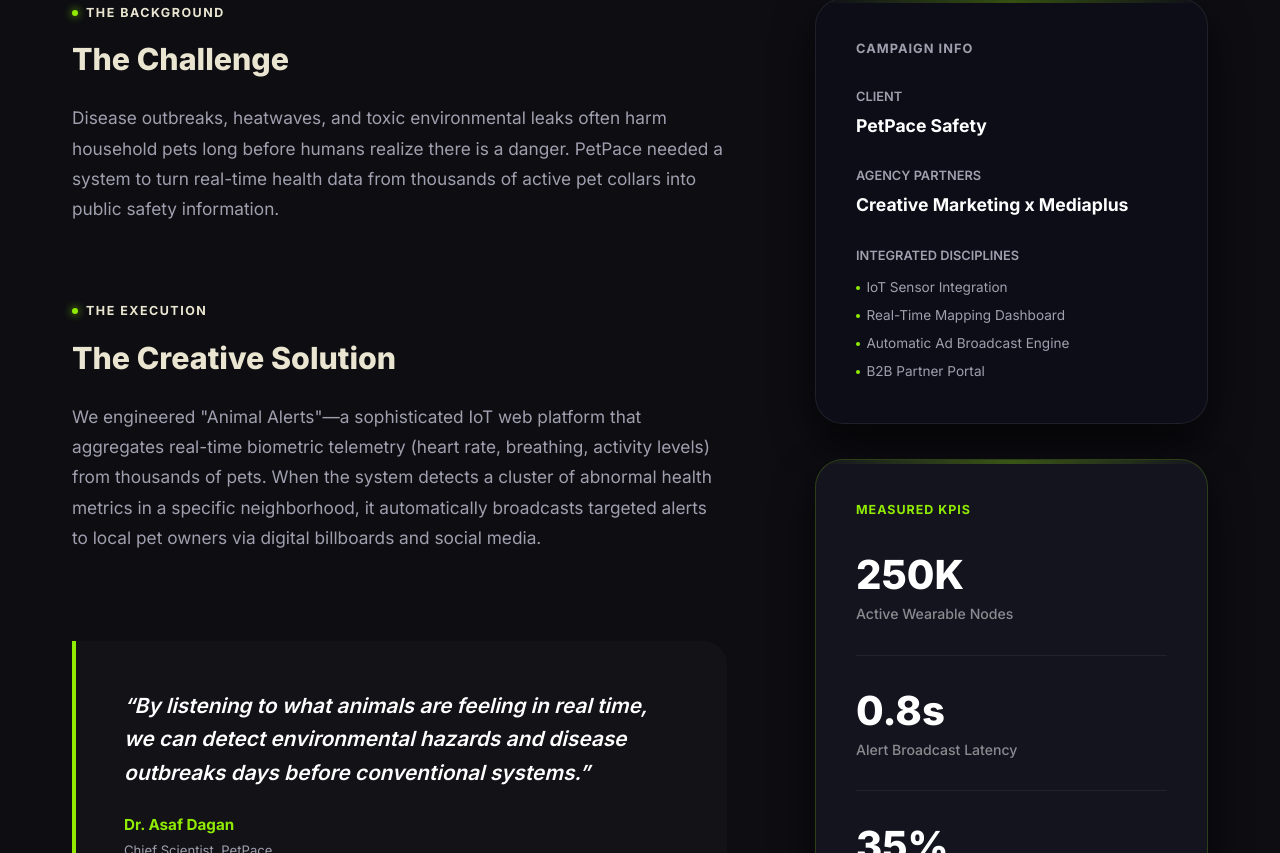
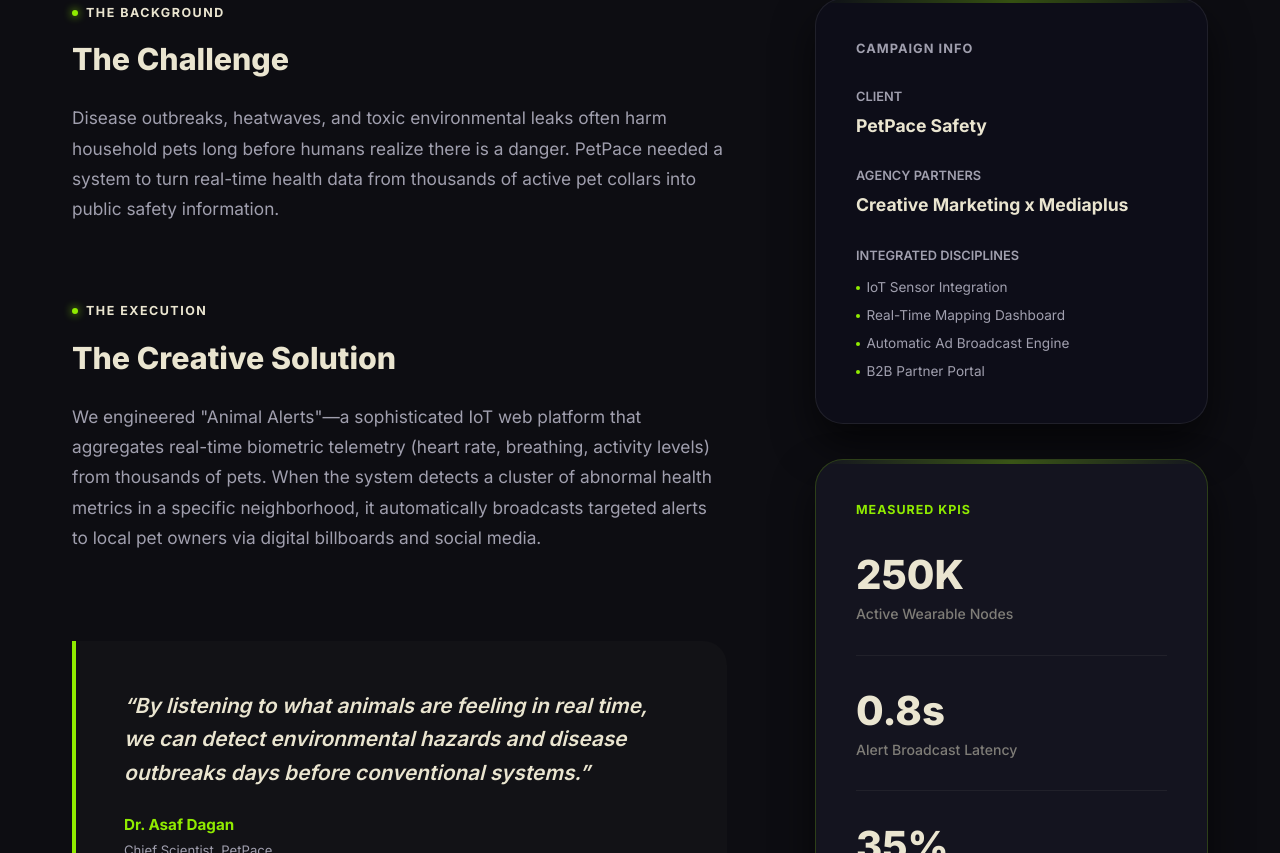
Before and after one commit to thevinduthenura/Creavie_Marketing, a Next.js app: page /work/animal-alerts in a window 1280 px wide. Shown: the part 1127-1980 px from the top of the page. Built offline with nearby package versions, Linux system fonts and the light colour scheme.

Commit message:
style: replace remaining hardcoded white text and elements with brand vintage cream colors

```diff
--- a/app/work/[id]/page.tsx
+++ b/app/work/[id]/page.tsx
@@ -212,7 +212,7 @@ export default function CaseStudyPage() {
       <div className="container" style={{ paddingTop: '200px', textAlign: 'center', minHeight: '80vh' }}>
         <h1 style={{ fontFamily: 'var(--font-title)', fontSize: '2.5rem', fontWeight: 800 }}>Case Study Not Found</h1>
         <p style={{ color: 'var(--text-muted)', margin: '2rem 0' }}>The requested project details could not be found.</p>
-        <Link href="/work" style={{ display: 'inline-flex', background: 'var(--bg-dark)', color: '#fff', padding: '0.8rem 2rem', borderRadius: '100px', fontWeight: 600, fontFamily: 'var(--font-title)' }}>
+        <Link href="/work" style={{ display: 'inline-flex', background: 'var(--bg-dark)', color: 'var(--text-dark)', padding: '0.8rem 2rem', borderRadius: '100px', fontWeight: 600, fontFamily: 'var(--font-title)' }}>
           Back to Portfolio
         </Link>
       </div>
@@ -241,7 +241,7 @@ export default function CaseStudyPage() {
             <span style={{ background: 'var(--secondary)', color: 'var(--text-dark)', padding: '0.4rem 1.1rem', borderRadius: '100px', fontSize: '0.8rem', fontWeight: 700, fontFamily: 'var(--font-title)', textTransform: 'uppercase', letterSpacing: '0.05em' }}>
               {study.tag}
             </span>
-            <span style={{ border: 'var(--border-light)', background: 'rgba(255,255,255,0.05)', color: 'var(--text-muted)', padding: '0.4rem 1.1rem', borderRadius: '100px', fontSize: '0.8rem', fontWeight: 600, fontFamily: 'var(--font-title)' }}>
+            <span style={{ border: 'var(--border-light)', background: 'rgba(234, 229, 208, 0.05)', color: 'var(--text-muted)', padding: '0.4rem 1.1rem', borderRadius: '100px', fontSize: '0.8rem', fontWeight: 600, fontFamily: 'var(--font-title)' }}>
               {study.year}
             </span>
           </div>
@@ -287,7 +287,7 @@ export default function CaseStudyPage() {
 
             {/* Immersive Quote Block */}
             <div style={{
-              background: 'rgba(255,255,255,0.02)',
+              background: 'rgba(234, 229, 208, 0.02)',
               borderLeft: '4px solid var(--secondary)',
               padding: '3rem',
               borderRadius: '0 24px 24px 0',
@@ -297,7 +297,7 @@ export default function CaseStudyPage() {
                 fontFamily: 'var(--font-title)',
                 fontSize: '1.3rem',
                 fontWeight: 600,
-                color: '#fff',
+                color: 'var(--text-dark)',
                 lineHeight: 1.6,
                 fontStyle: 'italic',
                 marginBottom: '1.5rem'
@@ -326,11 +326,11 @@ export default function CaseStudyPage() {
               <div style={{ display: 'flex', flexDirection: 'column', gap: '1.4rem' }}>
                 <div>
                   <span style={{ fontSize: '0.8rem', color: 'var(--text-muted)', fontFamily: 'var(--font-title)', fontWeight: 600, textTransform: 'uppercase' }}>Client</span>
-                  <div style={{ fontFamily: 'var(--font-title)', fontWeight: 700, fontSize: '1.1rem', marginTop: '0.2rem', color: '#fff' }}>{study.client}</div>
+                  <div style={{ fontFamily: 'var(--font-title)', fontWeight: 700, fontSize: '1.1rem', marginTop: '0.2rem', color: 'var(--text-dark)' }}>{study.client}</div>
                 </div>
                 <div>
                   <span style={{ fontSize: '0.8rem', color: 'var(--text-muted)', fontFamily: 'var(--font-title)', fontWeight: 600, textTransform: 'uppercase' }}>Agency Partners</span>
-                  <div style={{ fontFamily: 'var(--font-title)', fontWeight: 700, fontSize: '1.1rem', marginTop: '0.2rem', color: '#fff' }}>{study.agency}</div>
+                  <div style={{ fontFamily: 'var(--font-title)', fontWeight: 700, fontSize: '1.1rem', marginTop: '0.2rem', color: 'var(--text-dark)' }}>{study.agency}</div>
                 </div>
                 <div>
                   <span style={{ fontSize: '0.8rem', color: 'var(--text-muted)', fontFamily: 'var(--font-title)', fontWeight: 600, textTransform: 'uppercase' }}>Integrated Disciplines</span>
@@ -350,9 +350,9 @@ export default function CaseStudyPage() {
               <div style={{ fontSize: '0.78rem', fontFamily: 'var(--font-title)', fontWeight: 700, textTransform: 'uppercase', letterSpacing: '0.08em', color: 'var(--secondary)', marginBottom: '2.2rem' }}>Measured KPIs</div>
               <div style={{ display: 'flex', flexDirection: 'column', gap: '2.2rem' }}>
                 {study.metrics.map((metric, i) => (
-                  <div key={i} style={{ borderBottom: i < study.metrics.length - 1 ? '1px solid rgba(255,255,255,0.06)' : 'none', paddingBottom: i < study.metrics.length - 1 ? '1.8rem' : '0' }}>
-                    <div style={{ fontFamily: 'var(--font-title)', fontSize: '2.5rem', fontWeight: 800, color: '#fff', lineHeight: 1 }}>{metric.value}</div>
-                    <div style={{ fontSize: '0.88rem', color: 'rgba(255,255,255,0.5)', marginTop: '0.5rem', fontFamily: 'var(--font-title)', fontWeight: 500 }}>{metric.label}</div>
+                  <div key={i} style={{ borderBottom: i < study.metrics.length - 1 ? '1px solid rgba(234, 229, 208, 0.06)' : 'none', paddingBottom: i < study.metrics.length - 1 ? '1.8rem' : '0' }}>
+                    <div style={{ fontFamily: 'var(--font-title)', fontSize: '2.5rem', fontWeight: 800, color: 'var(--text-dark)', lineHeight: 1 }}>{metric.value}</div>
+                    <div style={{ fontSize: '0.88rem', color: 'rgba(234, 229, 208, 0.5)', marginTop: '0.5rem', fontFamily: 'var(--font-title)', fontWeight: 500 }}>{metric.label}</div>
                   </div>
                 ))}
               </div>
@@ -395,7 +395,7 @@ export default function CaseStudyPage() {
           <div style={{ display: 'flex', justifyContent: 'space-between', alignItems: 'center', flexWrap: 'wrap', gap: '2rem' }}>
             <div>
               <span className="section-label" style={{ marginBottom: '0.8rem' }}>Up Next</span>
-              <h3 style={{ fontFamily: 'var(--font-title)', fontWeight: 800, fontSize: 'clamp(1.5rem,3vw,2.4rem)', color: '#fff' }}>{nextStudy.title}</h3>
+              <h3 style={{ fontFamily: 'var(--font-title)', fontWeight: 800, fontSize: 'clamp(1.5rem,3vw,2.4rem)', color: 'var(--text-dark)' }}>{nextStudy.title}</h3>
               <p style={{ color: 'var(--text-muted)', fontSize: '0.95rem', marginTop: '0.3rem' }}>{nextStudy.category}</p>
             </div>
             <Link href={`/work/${nextSlug}`} className="btn-primary" style={{ display: 'inline-flex', alignItems: 'center', gap: '0.6rem' }}>
```
Also changed, not shown: app/work/page.tsx (+8 -8 lines).
